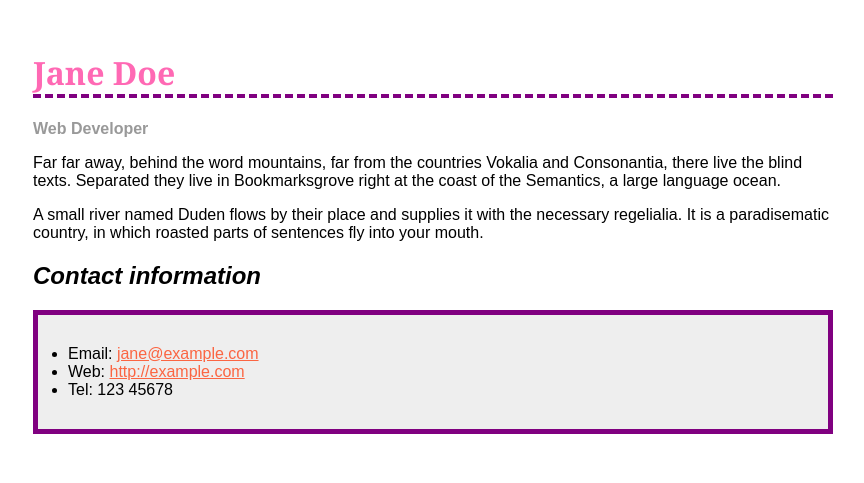
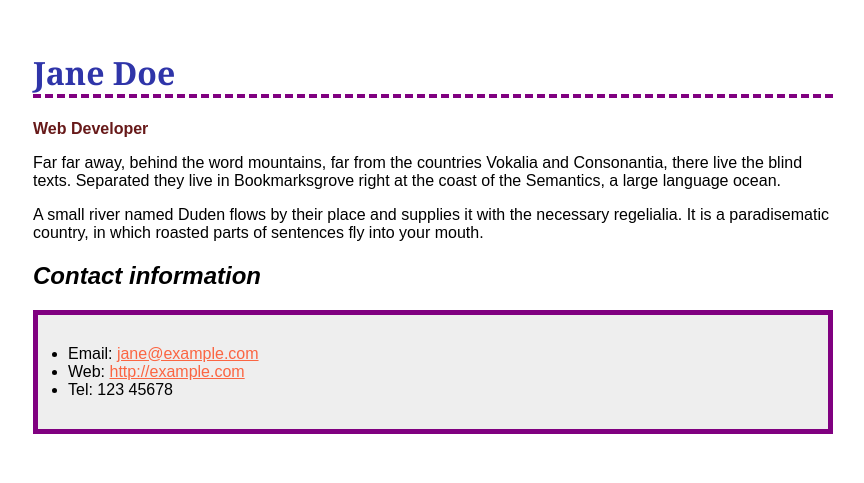
Before and after one commit to jeevjacobgeorge/mulearn_web, a plain HTML site: page cl-web-biographypage/index.html in a window 1280 px wide. Shown: the whole page, without its empty margins (207-1071 px from the left). Drawn offline with Linux system fonts and the light colour scheme.

Commit message:
Changed colors

```diff
--- a/cl-web-biographypage/style.css
+++ b/cl-web-biographypage/style.css
@@ -10,7 +10,7 @@ html {
   }
 
   h1 {
-    color: hotpink;
+    color: rgb(47, 53, 169);
     font-size: 2em;
     font-family: Georgia, 'Times New Roman', Times, serif;
     border-bottom: 4px dashed purple;
@@ -22,7 +22,7 @@ html {
   }
 
   .job-title {
-    color: #999999;
+    color: #671919;
     font-weight: bold;
   }
 
```
